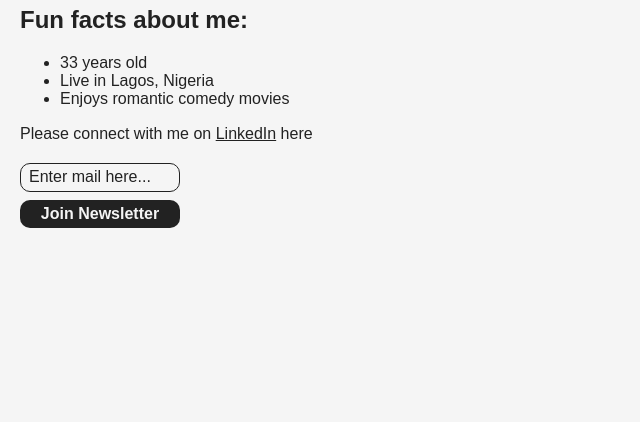
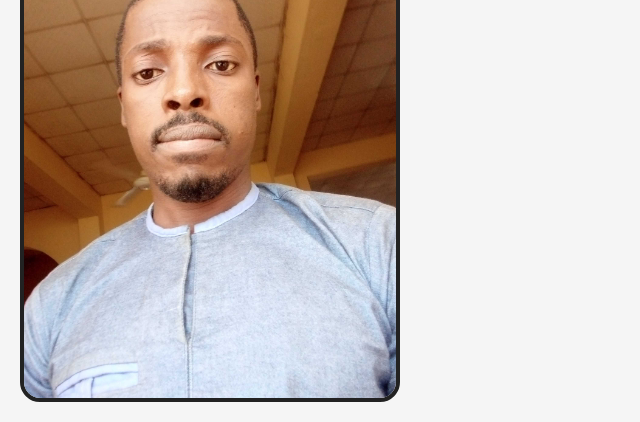
Before and after one commit to nottundeednut/Scrimba001_PersonalSite, a plain HTML site: page index.html in a window 1280 px wide. Shown: the part 122-544 px from the top of the page, without its empty margins (0-640 px from the left). Drawn offline with nearby package versions, Linux system fonts and the light colour scheme; the site is published under a folder, as on GitHub Pages, so addresses that start at the root find nothing; a script that the page names is missing; a web font is replaced by a local one.

Commit message:
more commit

```diff
--- a/index.html
+++ b/index.html
@@ -10,7 +10,7 @@
         Challenge 1:
         Write the HTML for your personal website.
         -->
-        <img src="/IMG_20210611_141339_594_transcpr.jpg">
+        <img src="./IMG_20210611_141339_594_transcpr.jpg">
         <h1>Hi, my name is Owolabi Babatunde</h1>
         <h2>Fun facts about me:</h2>
         <ul>
```
